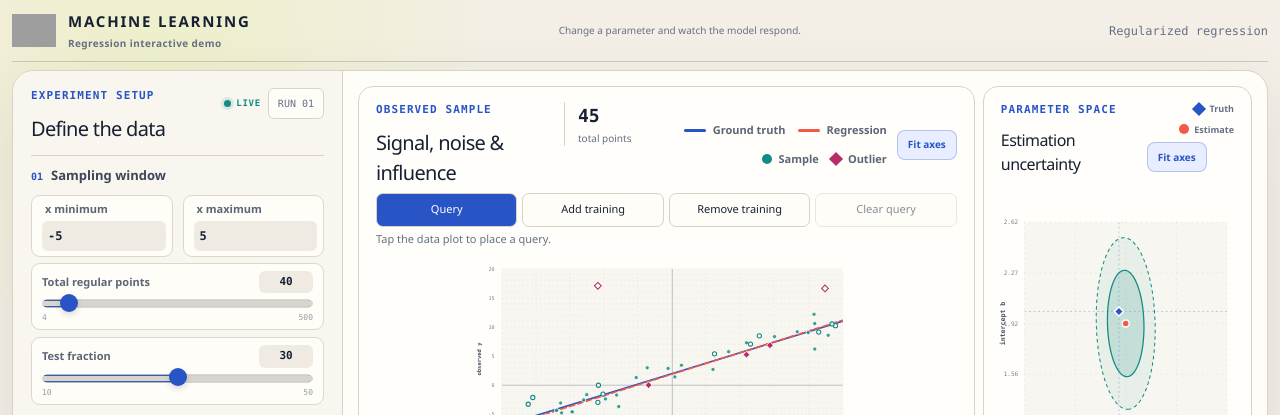
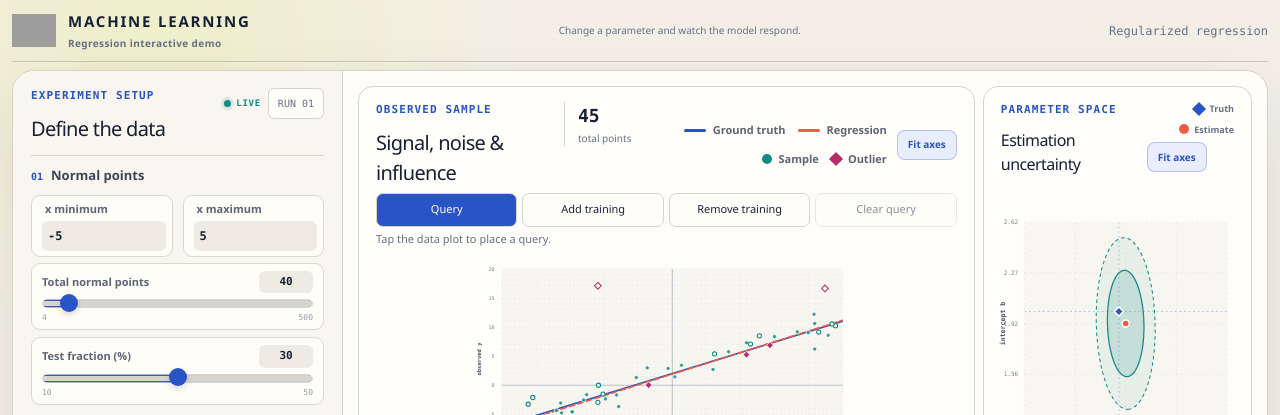
Before and after one commit to alexbernardino/regression-interactive, a Next.js app: page / in a window 1280 px wide. Shown: the top 415 px of the page. Built offline with nearby package versions, Linux system fonts and the light colour scheme; grey boxes are pictures that could not be loaded.

Commit message:
Rename normal points controls and add independent outlier test fraction

```diff
--- a/app/page.tsx
+++ b/app/page.tsx
@@ -15,6 +15,7 @@ type Experiment = {
   l1: number;
   l2: number;
   testFraction: number;
+  outlierTestFraction: number;
 };
 
 type Point = {
@@ -71,6 +72,7 @@ const DEFAULTS: Experiment = {
   l1: 0,
   l2: 0,
   testFraction: 30,
+  outlierTestFraction: 30,
 };
 
 const round = (value: number, digits = 3) =>
@@ -121,7 +123,7 @@ function runRegression(config: Experiment, run: number, testRun = run, manual: P
   }
 
   const outlierRandom = seededRandom((training ? 37139 : 192811) + (training ? run : testRun) * 7919);
-  const testOutliers = Math.round(config.outliers * config.testFraction / 100);
+  const testOutliers = Math.round(config.outliers * config.outlierTestFraction / 100);
   for (let index = 0; index < (training ? config.outliers - testOutliers : testOutliers); index += 1) {
     const x = config.xMin + outlierRandom() * xSpan;
     const y =
@@ -193,6 +195,7 @@ function runRegression(config: Experiment, run: number, testRun = run, manual: P
 function validateExperiment(config: Experiment) {
   if (!Object.values(config).every(Number.isFinite)) return "Enter finite values for every parameter.";
   if (config.testFraction < 10 || config.testFraction > 50) return "Choose a test fraction between 10% and 50%.";
+  if (config.outlierTestFraction < 0 || config.outlierTestFraction > 100) return "Choose an outlier test fraction between 0% and 100%.";
   if (config.xMax <= config.xMin) {
     return "The maximum x value must be greater than the minimum.";
   }
@@ -269,7 +272,7 @@ function updateLabState(state: LabState, action: LabAction): LabState {
   }
 
   const config = { ...state.config, [action.key]: action.value };
-  const removed = ["samples", "outliers", "testFraction"].includes(action.key) ? [] : state.removed;
+  const removed = ["samples", "outliers", "testFraction", "outlierTestFraction"].includes(action.key) ? [] : state.removed;
   return {
     ...state,
     config,
@@ -1072,7 +1075,7 @@ export default function Home() {
 
           <ControlSection
             number="01"
-            title="Sampling window"
+            title="Normal points"
             id="sampling-controls"
             open={mobileControlSection === "sampling"}
             onOpen={() => setMobileControlSection("sampling")}
@@ -1092,13 +1095,13 @@ export default function Home() {
                 />
               </div>
               <SliderField
-                label="Total regular points"
+                label="Total normal points"
                 value={config.samples}
                 min={4}
                 max={500}
                 onChange={setValue("samples")}
               />
-              <SliderField label="Test fraction" value={config.testFraction} min={10} max={50} step={5} onChange={setValue("testFraction")} />
+              <SliderField label="Test fraction (%)" value={config.testFraction} min={10} max={50} step={5} onChange={setValue("testFraction")} />
               <p className="field-note">{config.samples + config.outliers} generated points in total (regular + outliers), split into training and test. Added training points are extra.</p>
           </ControlSection>
 
@@ -1167,8 +1170,12 @@ export default function Home() {
                 onChange={setValue("outliers")}
               />
               <p className="field-note">
-                Outlier x values use the sampling window; their y values are
+                Outlier x values use the range in Normal points; their y values are
                 uniform in the range above.
+              </p>
+              <SliderField label="Outlier test fraction (%)" value={config.outlierTestFraction} min={0} max={100} step={1} onChange={setValue("outlierTestFraction")} />
+              <p className="field-note">
+                {config.outliers - Math.round(config.outliers * config.outlierTestFraction / 100)} training outliers · {Math.round(config.outliers * config.outlierTestFraction / 100)} test outliers. Independent of the normal-point split.
               </p>
           </ControlSection>
 
```
Also changed, not shown: 1 other file (tests, documents, lock files or other folders).
